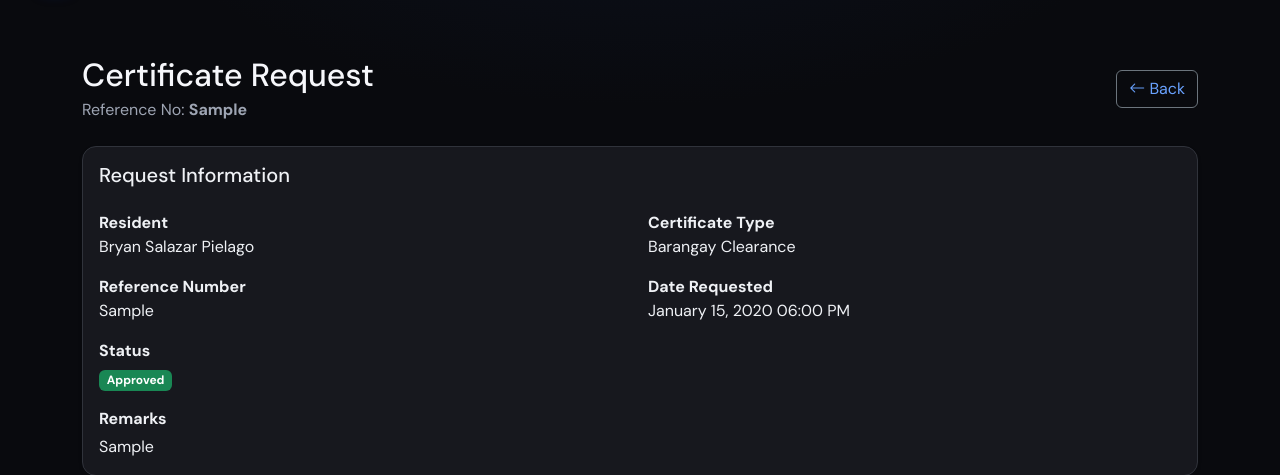
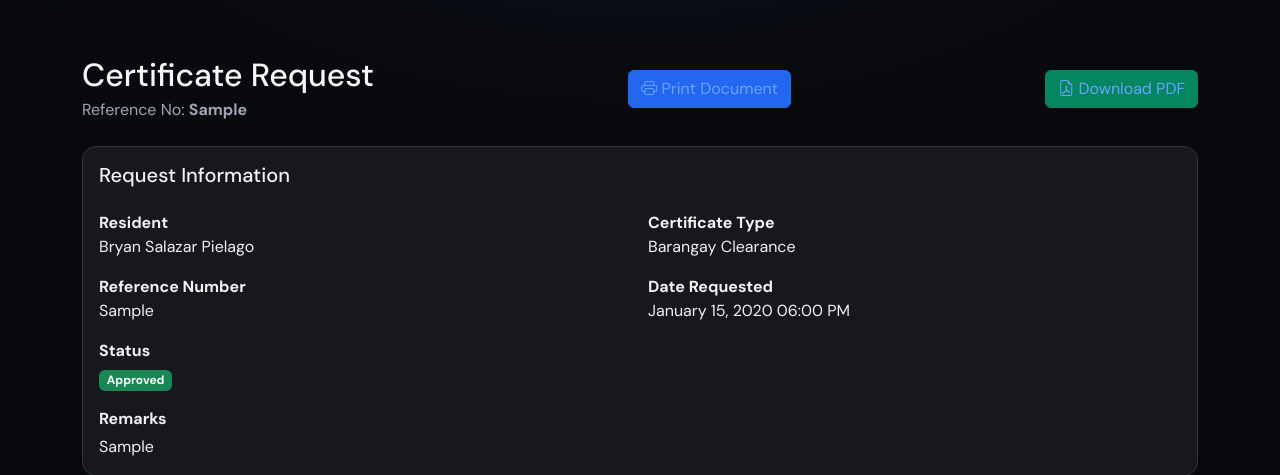
Before and after one commit to brypielago-lang/barangay, a Django app: page /requests/1/ in a window 1280 px wide. Shown: the part 59-534 px from the top of the page. Run offline with Django 5.2, Linux system fonts and the light colour scheme; a user stored in the database is signed in; data comes from the database, SQL or seed files in the repository; tables that the repository leaves empty hold one stand-in row (values such as "Sample post").

Commit message:
Add print and download buttons for certificate PDF

```diff
--- a/core/templates/core/request_detail.html
+++ b/core/templates/core/request_detail.html
@@ -28,13 +28,22 @@ Request {{ item.reference_no }}
         </div>
 
         <a
-            href="{% url 'dashboard' %}"
-            class="btn btn-outline-secondary"
-        >
-            <i class="bi bi-arrow-left"></i>
-            Back
-        </a>
+    href="{% url 'certificate_pdf' item.pk %}?print=1"
+    target="_blank"
+    class="btn btn-primary"
+>
+    <i class="bi bi-printer"></i>
+    Print Document
+</a>
 
+
+<a
+    href="{% url 'certificate_pdf' item.pk %}?download=pdf"
+    class="btn btn-success"
+>
+    <i class="bi bi-file-earmark-pdf"></i>
+    Download PDF
+</a>
     </div>
 
 
```
